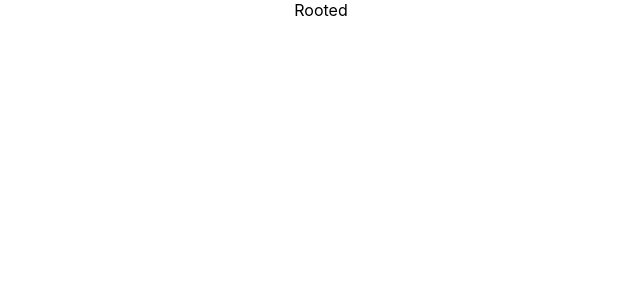
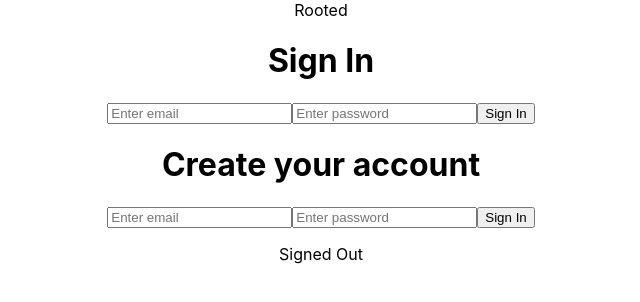
Before and after one commit to taymitsu/Rooted, a React (Create React App) app: page / in a window 1280 px wide. Shown: the top 302 px of the page, without its empty margins (319-959 px from the left). Built offline with nearby package versions, Linux system fonts and the light colour scheme; no server answers.

Commit message:
firebase installed, native providers working

```diff
--- a/package.json
+++ b/package.json
@@ -7,8 +7,10 @@
     "@testing-library/jest-dom": "^5.16.5",
     "@testing-library/react": "^13.4.0",
     "@testing-library/user-event": "^13.5.0",
+    "firebase": "^9.17.2",
     "react": "^18.2.0",
     "react-dom": "^18.2.0",
+    "react-firebase-hooks": "^5.1.1",
     "react-scripts": "5.0.1",
     "web-vitals": "^2.1.4"
   },
--- a/src/App.js
+++ b/src/App.js
@@ -1,9 +1,15 @@
 import './App.css';
+import SignIn from './components/auth/SignIn';
+import SignUp from './components/auth/SignUp';
+import AuthDetails from './components/AuthDetails';
 
 function App() {
   return (
     <div className="App">
       Rooted
+      <SignIn />
+      <SignUp />
+      <AuthDetails />
     </div>
   );
 }
--- /dev/null
+++ b/src/components/AuthDetails.js
@@ -0,0 +1,20 @@
+import { useAuthState } from 'react-firebase-hooks/auth';
+import { auth } from '../firebase';
+
+const AuthDetails = () => {
+  const [authUser, loading] = useAuthState(auth);
+
+  return (
+    <div>
+      {loading ? (
+        <p>Loading...</p>
+      ) : authUser ? (
+        <p>{`Welcome, ${authUser.email}`}</p>
+      ) : (
+        <p>Signed Out</p>
+      )}
+    </div>
+  );
+};
+
+export default AuthDetails;
--- /dev/null
+++ b/src/components/auth/SignIn.js
@@ -0,0 +1,44 @@
+import { signInWithEmailAndPassword } from "firebase/auth";
+import React, { useState } from 'react'
+import { auth } from '../../firebase'
+
+
+const SignIn = () => {
+  const [email, setEmail] = useState("");
+  const [password, setPassword] = useState("");
+
+  const signIn = (e) => {
+    e.preventDefault();
+    console.log("email", email, "password", password);
+    signInWithEmailAndPassword(auth, email, password)
+    .then((userCredential) => {
+      console.log("userCredential", userCredential);
+    })
+    .catch((error) => {
+      console.log("error", error);
+    });
+  }
+
+  return (
+    <div className='sign-in-container'>
+      <form onSubmit={signIn}>
+        <h1>Sign In</h1>
+        <input
+          type="email"
+          value={email}
+          placeholder="Enter email"
+          onChange={(e) => setEmail(e.target.value)}
+        ></input>
+        <input
+          type="password"
+          value={password}
+          placeholder="Enter password"
+          onChange={(e) => setPassword(e.target.value)}
+        ></input>
+        <button type="submit">Sign In</button>
+      </form>
+    </div>
+  )
+}
+
+export default SignIn
--- /dev/null
+++ b/src/components/auth/SignUp.js
@@ -0,0 +1,43 @@
+import { createUserWithEmailAndPassword } from "firebase/auth";
+import React, { useState } from 'react'
+import { auth } from '../../firebase'
+
+
+const SignUp = () => {
+  const [email, setEmail] = useState("");
+  const [password, setPassword] = useState("");
+
+  const signUp = (e) => {
+    e.preventDefault();
+    createUserWithEmailAndPassword(auth, email, password)
+    .then((userCredential) => {
+      console.log(userCredential)
+    })
+    .catch((error) => {
+      console.log(error);
+    });
+  }
+
+  return (
+    <div className='sign-up-container'>
+      <form onSubmit={signUp}>
+        <h1>Create your account</h1>
+        <input
+          type="email"
+          value={email}
+          placeholder="Enter email"
+          onChange={(e) => setEmail(e.target.value)}
+        ></input>
+        <input
+          type="password"
+          value={password}
+          placeholder="Enter password"
+          onChange={(e) => setPassword(e.target.value)}
+        ></input>
+        <button type="submit">Sign In</button>
+      </form>
+    </div>
+  )
+}
+
+export default SignUp
--- /dev/null
+++ b/src/firebase.js
@@ -0,0 +1,29 @@
+// Import the functions you need from the SDKs you need
+import { initializeApp } from "firebase/app";
+import { getAuth } from "firebase/auth";
+import { getStorage } from 'firebase/storage';
+
+// TODO: Add SDKs for Firebase products that you want to use
+// https://firebase.google.com/docs/web/setup#available-libraries
+
+// Your web app's Firebase configuration
+// For Firebase JS SDK v7.20.0 and later, measurementId is optional
+const firebaseConfig = {
+  apiKey: "AIzaSyBWVqnXyxhluH21oZWwLKUcEnUF7-uSysE",
+  authDomain: "rooted-25a4d.firebaseapp.com",
+  projectId: "rooted-25a4d",
+  storageBucket: "rooted-25a4d.appspot.com",
+  messagingSenderId: "504710863986",
+  appId: "1:504710863986:web:15abaf63173aae9eae36eb",
+  measurementId: "G-MY6CSXSVVZ"
+};
+
+// Initialize Firebase
+const app = initializeApp(firebaseConfig);
+const auth = getAuth(app);
+const storage = getStorage(app);
+
+export { auth, storage };
+
+//https://firebase.google.com/docs/web/setup
+//https://firebase.google.com/docs/web/learn-more#config-object
```
Also changed, not shown: SignIn.js (added), public/logo192.png (added), 1 other file (tests, documents, lock files or other folders).
